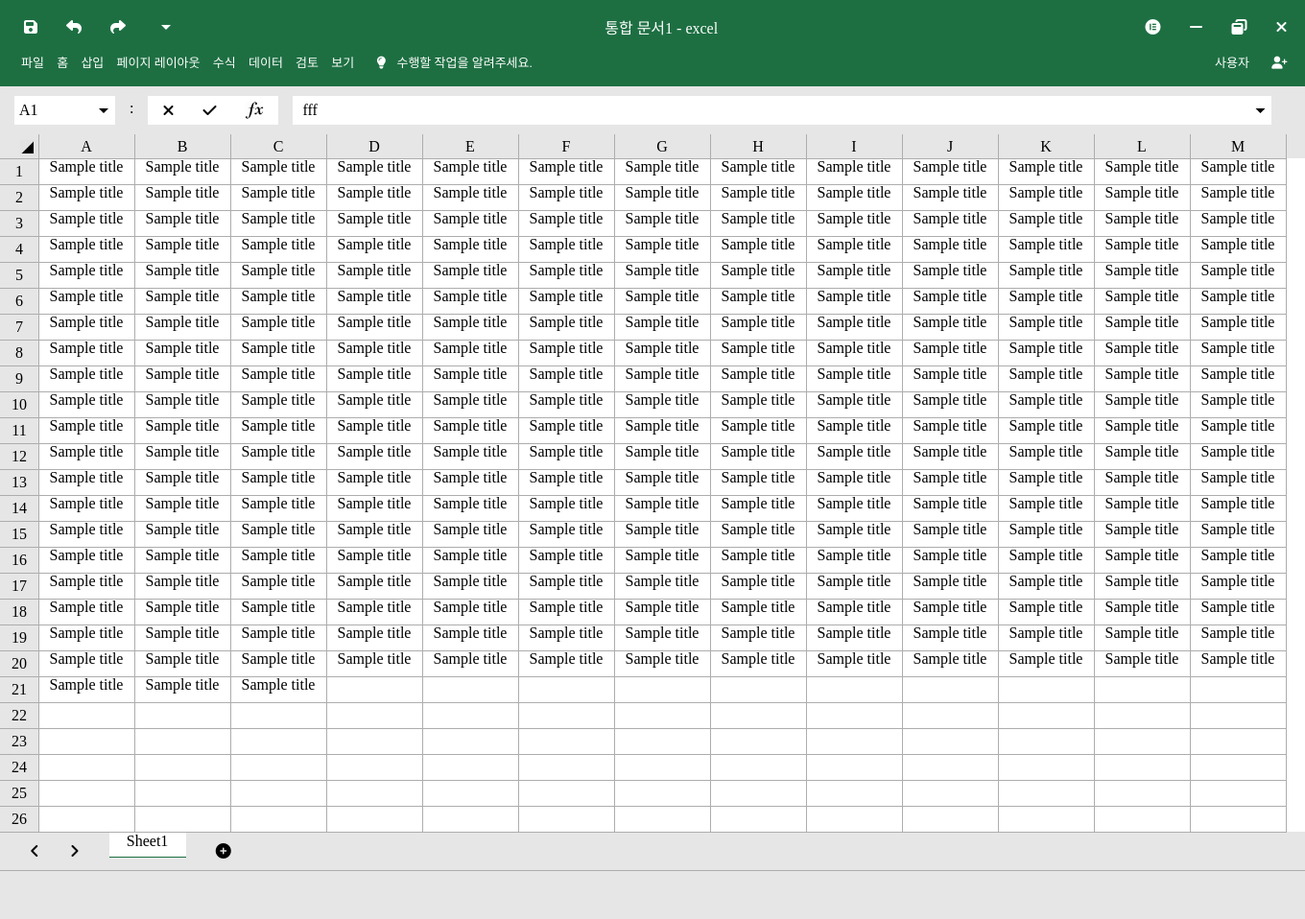
After one commit to haeju98/SNUxKU-Hackathon-Otherworks, a Django app: template otherworks/app/templates/excel.html in a window 1360 px wide. The commit adds this page. Shown: the whole page at 96% size. Run offline with Django 3.2, Linux system fonts and the light colour scheme; the template is opened without the code that fills it: most values are stand-ins (such as "Sample title", 1, 10 or a date in 2020); some libraries are stand-ins or nearby versions.

Commit message:
excel created

```diff
--- /dev/null
+++ b/otherworks/app/static/app/excel.css
@@ -0,0 +1,287 @@
+body {
+    width:100%;
+    margin:auto;
+    overflow-x:hidden;
+
+}
+
+.header-wrapper {
+    background-color:  rgba(29,111,66);
+    margin:0;
+    height:90px;
+    display:flex;
+    flex-direction:column;
+    justify-content: space-evenly;
+
+    position:fixed;
+    top:0;
+    width:100%;
+    z-index:2;
+}
+
+.content {
+    margin-top:165px;
+    z-index:-1;
+}
+
+
+
+.header {
+    width:99%;
+    display:flex;
+    flex-direction:row;
+    justify-content:space-between;
+    padding-left: 10px;
+    /* padding-right: 50px; */
+}
+
+.header.upper > div {
+    width:auto;
+    background-color: rgb(29,111,66);
+}
+
+.header span {
+    color:white;
+}
+
+.icon {
+    display:flex;
+    flex-direction:row;
+    align-items:center;
+}
+
+.header i {
+    margin-right:15px;
+    margin-left:15px;
+    color:white;
+
+}
+
+.header.lower span {
+    width:auto;
+    margin-right: 5px;
+    margin-left: 5px;
+}
+
+.header.lower {
+    font-size:13px;
+}
+
+.header.lower .tabs {
+    padding-left:7px;
+}
+
+i:hover {
+    opacity:0.5;
+}
+
+
+.content .search {
+    background-color: rgb(230,230,230);
+    display:flex;
+    flex-direction:row;
+    align-items:center;
+    height:50px;
+
+    position: fixed;
+    top:90px;
+    width:100%;
+    z-index:2;
+}
+
+
+
+.search .cell-number {
+    width: 100px;
+    height:30px;
+    display:flex;
+    justify-content: space-between;
+    align-items:center;
+    background-color:white;
+
+
+    margin-left:15px;
+    margin-right:15px;
+    padding-left:5px;
+}
+
+.content .function-box {
+    height:30px;
+    display:flex;
+    flex-direction:row;
+    align-items:center;
+    background-color: white;
+    margin-left:15px;
+    margin-right:15px;
+}
+
+.function-box i {
+    margin-right:15px;
+    margin-left:15px;
+
+}
+
+.function-box img {
+    margin-right:15px;
+    margin-left:15px;
+
+    height:20px;
+    width:auto;
+}
+
+.search .input {
+    background-color:white;
+    width:75%;
+    height:30px;
+    display:flex;
+    align-items:center;
+    justify-content: space-between;
+}
+
+.input .value {
+    padding-left:10px;
+}
+
+.table-wrapper {
+    position:relative;
+    width:auto;
+    height:auto;
+}
+
+.table-wrapper .graph {
+    position: absolute;
+    top:      100px;
+    right:    100px;
+}
+
+.table-wrapper .column {
+    position:fixed;
+    top:140px;
+    width:100%;
+    height:25px;
+    background-color: rgb(230,230,230);
+    display:flex;
+    z-index:2;
+}
+
+.column .image-wrapper {
+    height:100%;
+    min-width: 40px;
+    display:flex;
+    justify-content: flex-end;
+    align-items: flex-end;
+    border-bottom:1px solid #adadad;
+    border-right:1px solid #adadad;
+    margin: 0px -1px -1px 0px;
+}
+
+.column .column-header {
+    height:100%;
+    min-width:100px;
+    display:flex;
+    justify-content:center;
+    align-items:center;
+    border-bottom:1px solid #adadad;
+    border-right:1px solid #adadad;
+    margin: 0px -1px -1px 0px;
+}
+
+.table-wrapper .cells {
+    width:100%;
+    height:100%;
+    display:flex;
+    flex-direction:row;
+    z-index:-2;
+}
+
+.cells .row {
+    display:flex;
+    flex-direction:column;
+    background-color: rgb(230,230,230);
+    min-width:40px;
+    height:auto;
+}
+
+.row .row-header {
+    display:flex;
+    justify-content:center ;
+    align-items:center;
+    width:100%;
+    min-height:27px;
+    height:27px;
+    border-bottom:1px solid #adadad;
+    border-right:1px solid #adadad;
+    margin: 0px -1px -1px 0px;
+}
+
+.cells .table {
+    width:auto;
+    height:auto;
+    display:flex;
+    flex-direction:column;
+
+}
+
+.table .cell-wrapper {
+    display:flex;
+    flex-direction:row;
+    min-height:27px;
+    /* max-height:27px; */
+    height:27px;
+}
+
+.table .cell {
+    min-width: 100px;
+    min-height:27px;
+    /* max-height:27px; */
+    border-bottom:1px solid #adadad;
+    border-right:1px solid #adadad;
+    margin: 0px -1px -1px 0px;
+    overflow:hidden;
+    display:flex;
+    justify-content: center;
+}
+
+.footer {
+    width:100%;
+    height:auto;
+    display:flex;
+    flex-direction:column;
+}
+
+.footer .sheet-scroll {
+    width:100%;
+    height: 40px;
+    background-color: rgb(230,230,230);
+    border-bottom:1px solid #adadad;
+    display:flex;
+    align-items:center;
+}
+
+.footer .sheet-layout {
+    width:100%;
+    height: 50px;
+    background-color: rgb(230,230,230)
+}
+
+.sheet-scroll .left-wrapper {
+    width:20%;
+    display:flex;
+    flex-direction:row;
+    align-items:center;
+    justify-content:space-evenly;
+}
+
+.sheet-scroll .right-wrapper {
+    width:50%;
+}
+
+.sheet-scroll .sheet1 {
+    background-color:white;
+    border-bottom:1px solid rgba(29,111,66);
+    margin-top:-13px;
+    width:80px;
+    height:25px;
+    text-align:center;
+
+}
--- /dev/null
+++ b/otherworks/app/static/app/excel.js
@@ -0,0 +1,20 @@
+$(document).ready(() => {
+    $(".cell").click((e) => {
+        const $this = $(e.currentTarget);
+        const $wrapper = $this.parent();
+        const id = $wrapper.attr('id');
+        const $rowHeader = $wrapper.parent().siblings('.row').children(`#${id}`);
+        console.log(id);
+        if ($wrapper.hasClass('large')) {
+            $wrapper.css('height', '27px');
+            $rowHeader.css('height', '27px');
+        } else {
+            $wrapper.css('height', '100px');
+            $rowHeader.css('height', '100px');
+        }
+        $wrapper.toggleClass('large');
+    });
+
+
+    }
+);
--- /dev/null
+++ b/otherworks/app/templates/excel.html
@@ -0,0 +1,151 @@
+{% load  static %}
+{% load index %}
+<!DOCTYPE html>
+<html>
+    <head>
+        <meta charset="utf-8">
+        <meta name="viewport" content="width=device-width, initial-scale=1">
+        <link rel="stylesheet" href="https://fonts.googleapis.com/icon?family=Material+Icons|Material+Icons+Outlined|">
+        <link  rel="stylesheet"  href="{% static 'app/excel.css' %}" />
+        <script src="https://kit.fontawesome.com/b023c32a66.js" crossorigin="anonymous"></script>
+        <script src="https://code.jquery.com/jquery-3.5.1.min.js" integrity="sha256-9/aliU8dGd2tb6OSsuzixeV4y/faTqgFtohetphbbj0=" crossorigin="anonymous"></script>
+    </head>
+    <body>
+        <div class="layout">
+
+            <header class = "header-wrapper">
+                <div class = "header upper">
+                    <div class = "icon left">
+                        <i class="fas fa-save"></i>
+                        <i class="fas fa-reply"></i>
+                        <i class="fas fa-share"></i>
+                        <i class="material-icons">arrow_drop_down</i>
+                    </div>
+                    <div class = "title">
+                        <span>
+                            통합 문서1 - excel
+                        </span>
+                    </div>
+                    <div class = "icon right">
+                        <i class="fab fa-elementor"></i>
+                        <i class="fas fa-minus"></i>
+                        <i class="fas fa-window-restore"></i>
+                        <i class="fas fa-times"></i>
+                    </div>
+                </div>
+
+                <div class= "header lower">
+                    <div class = "tabs">
+                        <span>파일</span>
+                        <span>홈</span>
+                        <span>삽입</span>
+                        <span>페이지 레이아웃</span>
+                        <span>수식</span>
+                        <span>데이터</span>
+                        <span>검토</span>
+                        <span>보기</span>
+                        <i class="fas fa-lightbulb"></i>
+                        <span style="margin-left:-7px;">수행할 작업을 알려주세요.</span>
+                    </div>
+                    <div class = "user-info">
+                        <span>사용자</span>
+                        <i class="fas fa-user-plus"></i>
+                    </div>
+                </div>
+            </header>
+
+            <main class = "content">
+                <div class = "search">
+                    <div class="cell-number">
+                        <span>A1</span>
+                        <i class="material-icons">arrow_drop_down</i>
+                    </div>
+
+                    <span style="padding-bottom:5px;">:</span>
+
+                    <div class = "function-box">
+                        <i class="fas fa-times"></i>
+                        <i class="fas fa-check"></i>
+                        <img src = "{% static 'image/function.png' %}">
+                    </div>
+                    <div class = "input">
+                        <div class="value">
+                            fff
+                        </div>
+                        <i class="material-icons">arrow_drop_down</i>
+
+                    </div>
+                </div>
+
+                <div class = "table-wrapper">
+                    {% comment %} <img src = "{% static 'image/graph.jpg' %}" class="graph" > {% endcomment %}
+                    <div class="column">
+                        <div class="image-wrapper">
+                            <img src = "{% static 'image/triangle-right-bottom.png' %}" style="width:auto; height:20px;" >
+                        </div>
+                        {% for i in 'ABCDEFGHIJKLM'%}
+                            <div class="column-header">
+                                {{i}}
+                            </div>
+                        {% endfor%}
+                    </div>
+                    <div class="cells">
+                        <div class="row">
+                            {% with ''|center:26 as range %}
+                                {% for _ in range %}
+                                    <div class="row-header" id = "{{forloop.counter}}">
+                                        {{ forloop.counter }}
+                                    </div>
+                                {% endfor %}
+                            {% endwith %}
+                        </div>
+
+                        <div class="table">
+                            {% with ''|center:26 as range1 %}
+                            {% with ''|center:13 as range2 %}
+                                {% for _ in range1 %}
+                                    <div class="cell-wrapper" id = "{{ forloop.counter }}">
+                                        {% for _ in range2 %}
+                                            <div class="cell">
+                                                {% with index=forloop.parentloop.counter0|multiply:13|add:forloop.counter %}
+                                                    {% if index > 263 %}
+
+                                                    {% else %}
+                                                        {{ title_list|index:index }}
+                                                    {% endif %}
+                                                {% endwith %}
+
+                                            </div>
+                                        {% endfor %}
+                                    </div>
+                                {% endfor %}
+                            {% endwith %}
+                            {% endwith %}
+                        </div>
+
+
+                    </div>
+                </div>
+
+                <div class = "footer">
+                    <div class="sheet-scroll">
+                        <div class="left-wrapper">
+                            <i class="fas fa-angle-left"></i>
+                            <i class="fas fa-angle-right"></i>
+                            <div class="sheet1">
+                                Sheet1
+                            </div>
+                            <i class="fas fa-plus-circle"></i>
+                        </div>
+                        <div class="right-wrapper">
+
+                        </div>
+                    </div>
+                    <div class="sheet-layout">
+                    </div>
+                </div>
+            </main>
+        </div>
+        <script src="{% static 'app/excel.js' %}"></script>
+    </body>
+</html>
--- a/otherworks/app/templates/works.html
+++ b/otherworks/app/templates/works.html
@@ -4,7 +4,6 @@
 <link rel="stylesheet" href="{% static 'works.css' %}" type='text/css'>
 {% endblock %}
 {% block container %}
-
-
+    <a href="{% url 'excel' %}">To excel page</a>
 
 {% endblock %}
--- /dev/null
+++ b/otherworks/app/templatetags/index.py
@@ -0,0 +1,11 @@
+from django import template
+
+register = template.Library()
+
+@register.filter
+def index(indexable, i):
+    return indexable[i]
+
+@register.filter
+def multiply(value, arg):
+    return value * arg
--- a/otherworks/app/views.py
+++ b/otherworks/app/views.py
@@ -1,4 +1,5 @@
 from django.shortcuts import render,redirect
+from .novel import *
 
 # Create your views here.
 def home(request):
@@ -15,3 +16,8 @@ def community(request):
 
 def contact(request):
     return render(request, 'contact.html')
+
+def excel(request):
+    if request.method == 'GET':
+        title_list = get_title_list()
+        return render(request, 'excel.html', {'title_list' : title_list})
--- a/otherworks/otherworks/urls.py
+++ b/otherworks/otherworks/urls.py
@@ -24,4 +24,5 @@ urlpatterns = [
     path('works/', views.works, name="works"),
     path('community/', views.community, name="community"),
     path('contact/', views.contact, name="contact"),
+    path('excel/', views.excel, name="excel"),
 ]
```
Also changed, not shown: otherworks/app/novel.py (added, +29 -0 lines), otherworks/app/static/image/function.png (added), otherworks/app/static/image/graph.jpg (added), otherworks/app/static/image/triangle-right-bottom.png (added), otherworks/app/static/image/국회.png (added), otherworks/app/static/webnovelList.csv (added), otherworks/app/templatetags/__init__.py (added).
